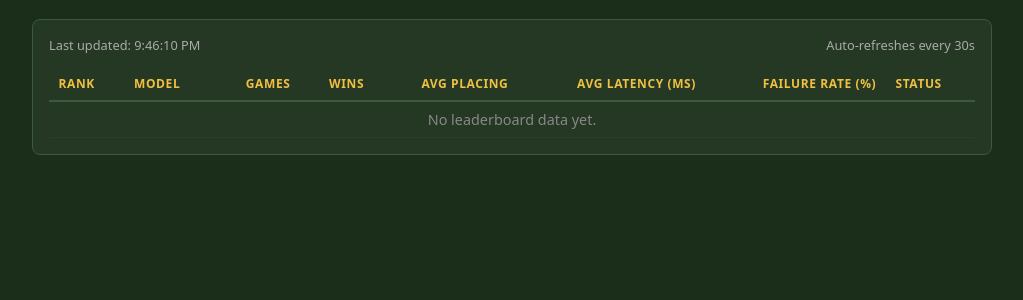
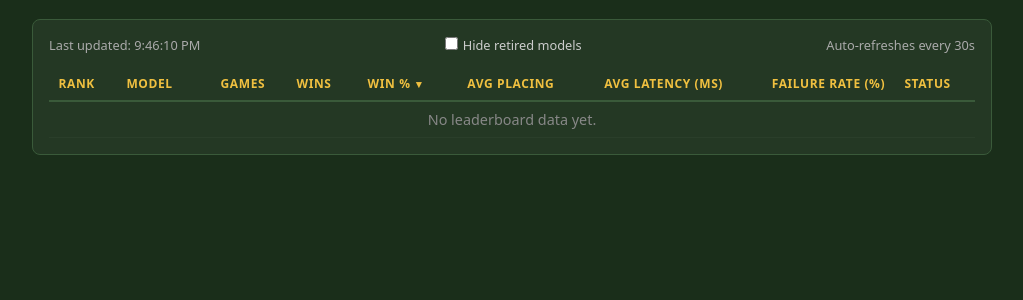
Before and after one commit to brentdevs/aiholdem, a Flask app: page /leaderboard in a window 1280 px wide. Shown: the part 58-358 px from the top of the page, without its empty margins (128-1151 px from the left). Run offline with Flask 3, Linux system fonts and the light colour scheme; data that the repository does not hold is empty; some libraries are stand-ins or nearby versions.

Commit message:
Add leaderboard sorting, win percentage, and hide-retired toggle
- Add win_pct computed column to leaderboard query
- Default sort by win percentage descending
- Clickable column headers for client-side sorting (toggle asc/desc)
- Add 'Hide retired models' checkbox filter
- Sort indicators on active column

Closes #1

```diff
--- a/app/leaderboard/service.py
+++ b/app/leaderboard/service.py
@@ -128,12 +128,13 @@ class LeaderboardService:
                             display_name,
                             games_played,
                             wins,
+                            (wins * 100.0) / NULLIF(games_played, 0) AS win_pct,
                             placing_sum::float / NULLIF(games_played, 0) AS avg_placing,
                             latency_sum_ms::float / NULLIF(api_calls, 0) AS avg_latency_ms,
                             (api_failures * 100.0) / NULLIF(api_calls, 0) AS failure_rate_pct,
                             retired
                         FROM leaderboard
-                        ORDER BY retired ASC, wins DESC;
+                        ORDER BY win_pct DESC NULLS LAST;
                     """)
                     columns = [desc[0] for desc in cur.description]
                     return [dict(zip(columns, row)) for row in cur.fetchall()]
--- a/app/templates/leaderboard.html
+++ b/app/templates/leaderboard.html
@@ -94,7 +94,13 @@
       text-transform: uppercase;
       letter-spacing: 0.05em;
       white-space: nowrap;
+      cursor: pointer;
+      user-select: none;
     }
+
+    thead th:hover { color: #fff; }
+
+    thead th .sort-arrow { font-size: 0.65rem; margin-left: 0.3em; }
 
     tbody td {
       padding: 0.5rem 0.6rem;
@@ -180,6 +186,9 @@
     <div class="section">
       <div class="meta">
         <span id="last-updated"></span>
+        <label style="font-size:0.8rem;color:#ccc;cursor:pointer;">
+          <input type="checkbox" id="hide-retired" style="margin-right:0.3rem;" />Hide retired models
+        </label>
         <span id="auto-refresh-note">Auto-refreshes every 30s</span>
       </div>
 
@@ -189,16 +198,17 @@
           <tr>
             <th>Rank</th>
             <th>Model</th>
-            <th class="num">Games</th>
-            <th class="num">Wins</th>
-            <th class="num">Avg Placing</th>
-            <th class="num">Avg Latency (ms)</th>
-            <th class="num">Failure Rate (%)</th>
+            <th class="num" data-key="games_played">Games</th>
+            <th class="num" data-key="wins">Wins</th>
+            <th class="num" data-key="win_pct">Win %</th>
+            <th class="num" data-key="avg_placing">Avg Placing</th>
+            <th class="num" data-key="avg_latency_ms">Avg Latency (ms)</th>
+            <th class="num" data-key="failure_rate_pct">Failure Rate (%)</th>
             <th>Status</th>
           </tr>
         </thead>
         <tbody id="leaderboard-body">
-          <tr id="no-data"><td colspan="8">Loading…</td></tr>
+          <tr id="no-data"><td colspan="9">Loading…</td></tr>
         </tbody>
       </table>
       </div>
@@ -209,39 +219,68 @@
     const tbody = document.getElementById('leaderboard-body');
     const errorMsg = document.getElementById('error-msg');
     const lastUpdated = document.getElementById('last-updated');
+    const hideRetiredCheckbox = document.getElementById('hide-retired');
     let refreshTimer = null;
+    let leaderboardData = [];
+    let sortKey = 'win_pct';
+    let sortAsc = false;
 
     function fmt(val, decimals) {
       if (val === null || val === undefined) return '—';
       return Number(val).toFixed(decimals);
     }
 
-    function renderTable(data) {
+    function sortVal(entry, key) {
+      var v = entry[key];
+      return v === null || v === undefined ? -Infinity : v;
+    }
+
+    function renderTable() {
+      var data = leaderboardData;
+      if (hideRetiredCheckbox.checked) {
+        data = data.filter(function(e) { return !e.retired; });
+      }
+      data.sort(function(a, b) {
+        var av = sortVal(a, sortKey), bv = sortVal(b, sortKey);
+        return sortAsc ? av - bv : bv - av;
+      });
+
+      // Update header arrows
+      document.querySelectorAll('thead th[data-key]').forEach(function(th) {
+        var arrow = th.querySelector('.sort-arrow');
+        if (arrow) arrow.remove();
+        if (th.dataset.key === sortKey) {
+          var span = document.createElement('span');
+          span.className = 'sort-arrow';
+          span.textContent = sortAsc ? '▲' : '▼';
+          th.appendChild(span);
+        }
+      });
+
       if (!data.length) {
-        tbody.innerHTML = '<tr id="no-data"><td colspan="8">No leaderboard data yet.</td></tr>';
+        tbody.innerHTML = '<tr id="no-data"><td colspan="9">No leaderboard data yet.</td></tr>';
         return;
       }
 
       tbody.innerHTML = '';
       data.forEach(function(entry, i) {
-        const tr = document.createElement('tr');
+        var tr = document.createElement('tr');
         if (entry.retired) tr.className = 'retired';
 
-        const rank = i + 1;
-        const avgPlacing = fmt(entry.avg_placing, 1);
-        const avgLatency = fmt(entry.avg_latency_ms, 0);
-        const failRate = entry.failure_rate_pct !== null && entry.failure_rate_pct !== undefined
-          ? fmt(entry.failure_rate_pct, 1) + '%'
-          : '—';
-        const statusBadge = entry.retired
+        var winPct = fmt(entry.win_pct, 1);
+        var avgPlacing = fmt(entry.avg_placing, 1);
+        var avgLatency = fmt(entry.avg_latency_ms, 0);
+        var failRate = entry.failure_rate_pct != null ? fmt(entry.failure_rate_pct, 1) + '%' : '—';
+        var statusBadge = entry.retired
           ? '<span class="badge-retired">Retired</span>'
           : '<span class="badge-active">Active</span>';
 
         tr.innerHTML =
-          '<td class="rank-cell">' + rank + '</td>' +
+          '<td class="rank-cell">' + (i + 1) + '</td>' +
           '<td class="model-name">' + escapeHtml(entry.display_name) + '</td>' +
           '<td class="num">' + entry.games_played + '</td>' +
           '<td class="num">' + entry.wins + '</td>' +
+          '<td class="num">' + (winPct !== '—' ? winPct + '%' : '—') + '</td>' +
           '<td class="num">' + avgPlacing + '</td>' +
           '<td class="num">' + avgLatency + '</td>' +
           '<td class="num">' + failRate + '</td>' +
@@ -274,7 +313,8 @@
         })
         .then(function(data) {
           hideError();
-          renderTable(data);
+          leaderboardData = data;
+          renderTable();
           lastUpdated.textContent = 'Last updated: ' + new Date().toLocaleTimeString();
         })
         .catch(function(err) {
@@ -282,10 +322,24 @@
         });
     }
 
-    // Initial fetch
+    // Sort on header click
+    document.querySelectorAll('thead th[data-key]').forEach(function(th) {
+      th.addEventListener('click', function() {
+        var key = th.dataset.key;
+        if (sortKey === key) {
+          sortAsc = !sortAsc;
+        } else {
+          sortKey = key;
+          sortAsc = false;
+        }
+        renderTable();
+      });
+    });
+
+    // Hide retired toggle
+    hideRetiredCheckbox.addEventListener('change', renderTable);
+
     fetchLeaderboard();
-
-    // Auto-refresh every 30 seconds
     refreshTimer = setInterval(fetchLeaderboard, 30000);
   </script>
 </body>
```
